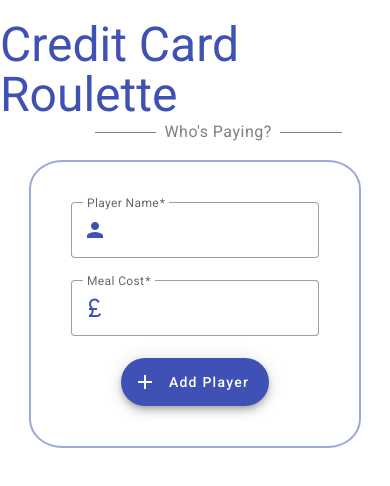
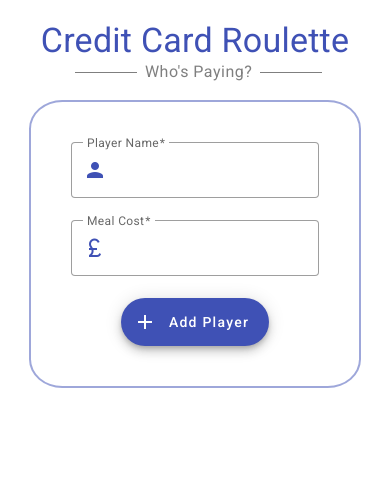
Before and after one commit to JBeckintosh/cc-roulette, an Angular app: page / in a window 390 px wide. Shown: the top 486 px of the page. Built offline with nearby package versions, Linux system fonts and the light colour scheme.

Commit message:
styling for mobile view

```diff
--- a/src/app/app.component.html
+++ b/src/app/app.component.html
@@ -1,6 +1,6 @@
 <header>
     <div class="container">
-        <h1 class="mat-headline-3">Credit Card Roulette</h1>
+        <h1 class="mat-headline-4">Credit Card Roulette</h1>
     </div>
     <div class="container">
         <h4>Who's Paying?</h4>
--- a/src/app/app.component.scss
+++ b/src/app/app.component.scss
@@ -1,7 +1,7 @@
 @use '../theme-variables' as theme;
 
 h4 {
-    margin-left: 15%;
+    margin-left: 5%;
     color: theme.$dull-black;
 }
 
@@ -17,3 +17,7 @@ h4:before, h4:after {
 h4:after {
 margin: 0 -55% 0 .5em;
 }
+
+.mat-headline-4, .mat-typography .mat-headline-4 {
+    margin: 20px 0 0;
+}
--- a/src/index.html
+++ b/src/index.html
@@ -5,7 +5,7 @@
   <title>CC Roulette</title>
   <base href="/">
   <meta name="viewport" content="width=device-width, initial-scale=1">
-  <link rel="icon" type="image/x-icon" href="./favicon.ico">
+  <link rel="icon" type="image/x-icon" href="favicon.ico">
   <link href="https://fonts.googleapis.com/css2?family=Roboto:wght@300;400;500&display=swap" rel="stylesheet">
   <link href="https://fonts.googleapis.com/icon?family=Material+Icons" rel="stylesheet">
 </head>
--- a/src/styles.scss
+++ b/src/styles.scss
@@ -20,7 +20,3 @@ body {
     row-gap: 25px;
     column-gap: 10px;
 }
-
-.mat-headline-3, .mat-typography .mat-headline-3 {
-    margin: 20px 0 0;
-}
```
